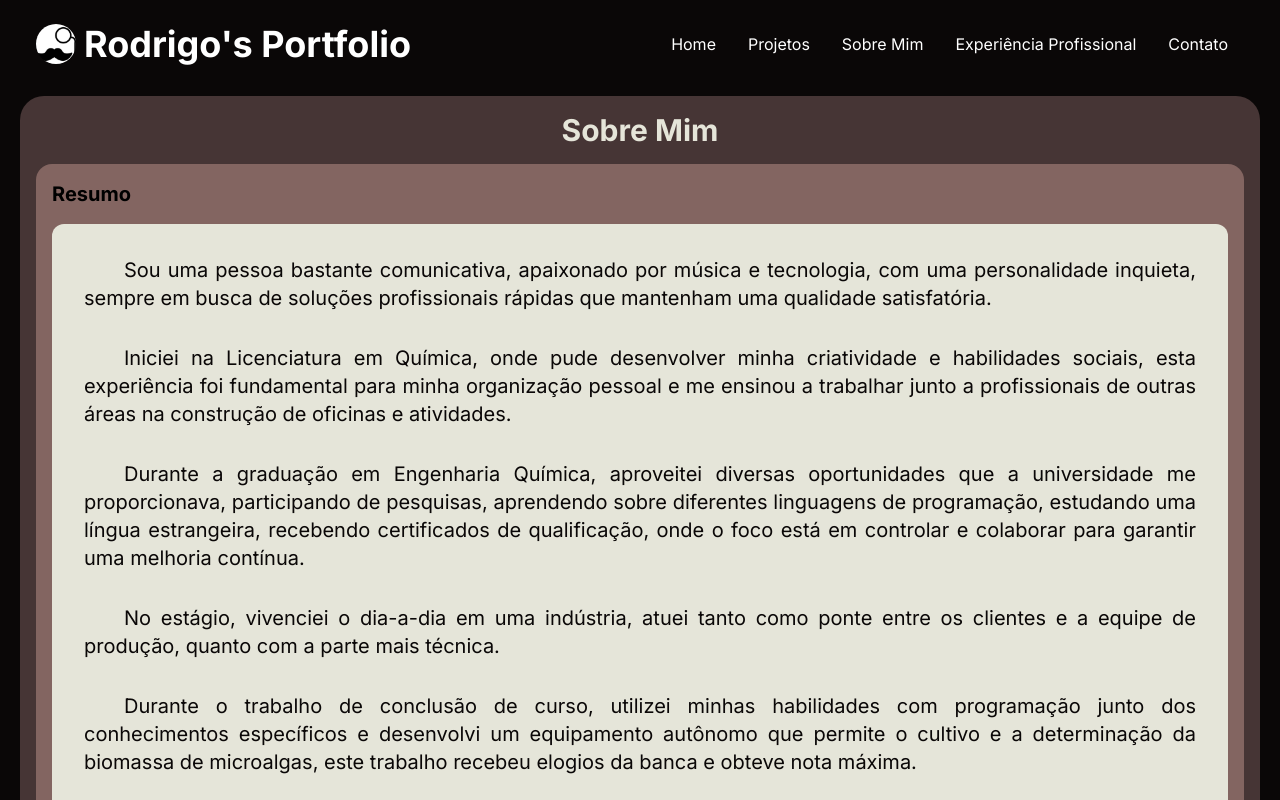
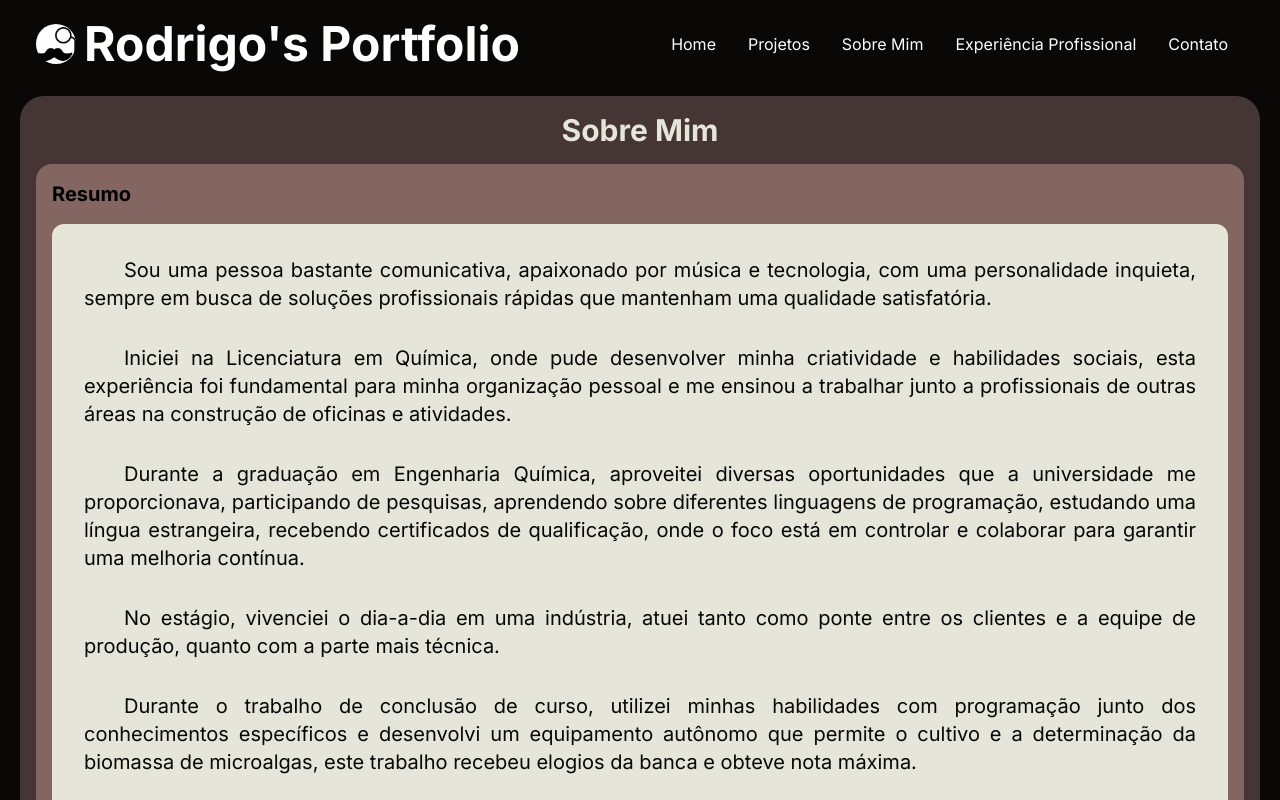
Before and after one commit to Bigodrigo/Portfolio, a Next.js app: page /about in a window 1280 px wide. Shown: the top 800 px of the page. Built offline with nearby package versions, Linux system fonts and the light colour scheme.

Commit message:
Ajuste Nav e padding div

```diff
--- a/src/app/components/Navbar.jsx
+++ b/src/app/components/Navbar.jsx
@@ -33,7 +33,7 @@ const Navbar = () => {
             <div className="max-w-[1240px] m-auto flex justify-between items-center p-4 text-palet-two-qua">
             <Link href="/" className="flex items-center">
                 <Image alt="under construction" src={icon} height={40} width={40} className="rounded-full" />
-                <h1 style={{ color: `${textColor}` }} className="font-bold text-4xl ml-2">Rodrigo&apos;s Portfolio</h1>
+                <h1 style={{ color: `${textColor}` }} className="font-bold text-xl lg:text-3xl xl:text-5xl ml-2">Rodrigo&apos;s Portfolio</h1>
             </Link>
                 <ul style={{color: `${textColor}`}} className="hidden sm:flex">
                     <li className="p-4">
--- a/src/app/components/Projects.jsx
+++ b/src/app/components/Projects.jsx
@@ -6,7 +6,7 @@ const Projects = ({ desktopClass, mobileClass }) => {
   return (
     <div
       id="projects"
-      className={`flex flex-col items-center w-full mx-1 xs:mx-auto bg-palet-two-sec ${desktopClass} sm:${mobileClass} p-2 xl:p-4 rounded-3xl`}
+      className={`flex flex-col items-center w-full mx-1 xs:mx-auto bg-palet-two-sec ${mobileClass} sm:${desktopClass} p-2 sm:p-4 xl:p-10 rounded-3xl`}
     >
       <h2 className="text-xl xl:text-3xl font-bold mb-0 xl:mb-4 text-palet-two-qua">Projetos</h2>
       <div className="my-1 lg:my-4 bg-palet-two-ter p-2 xl:p-4 w-full rounded-2xl">
```
